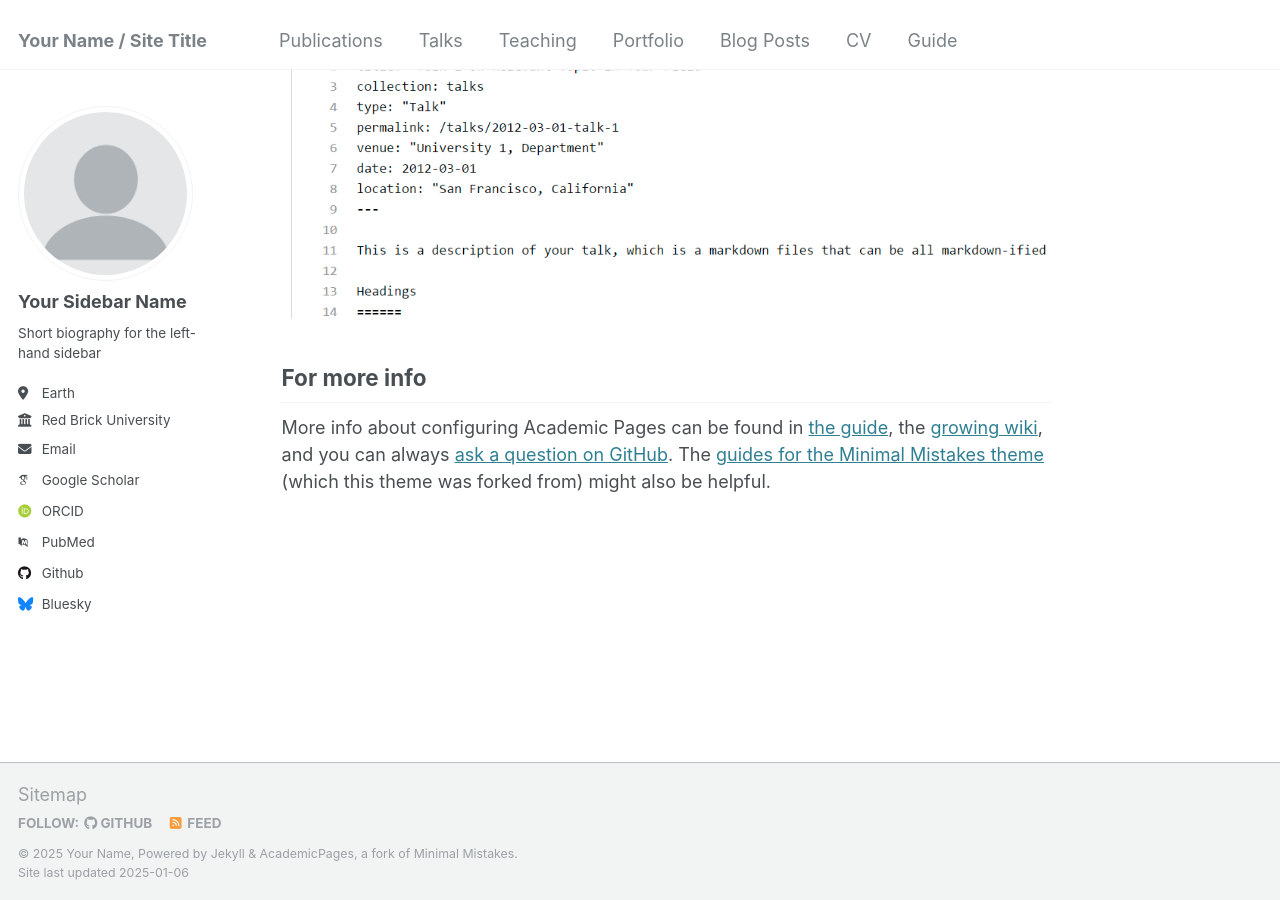
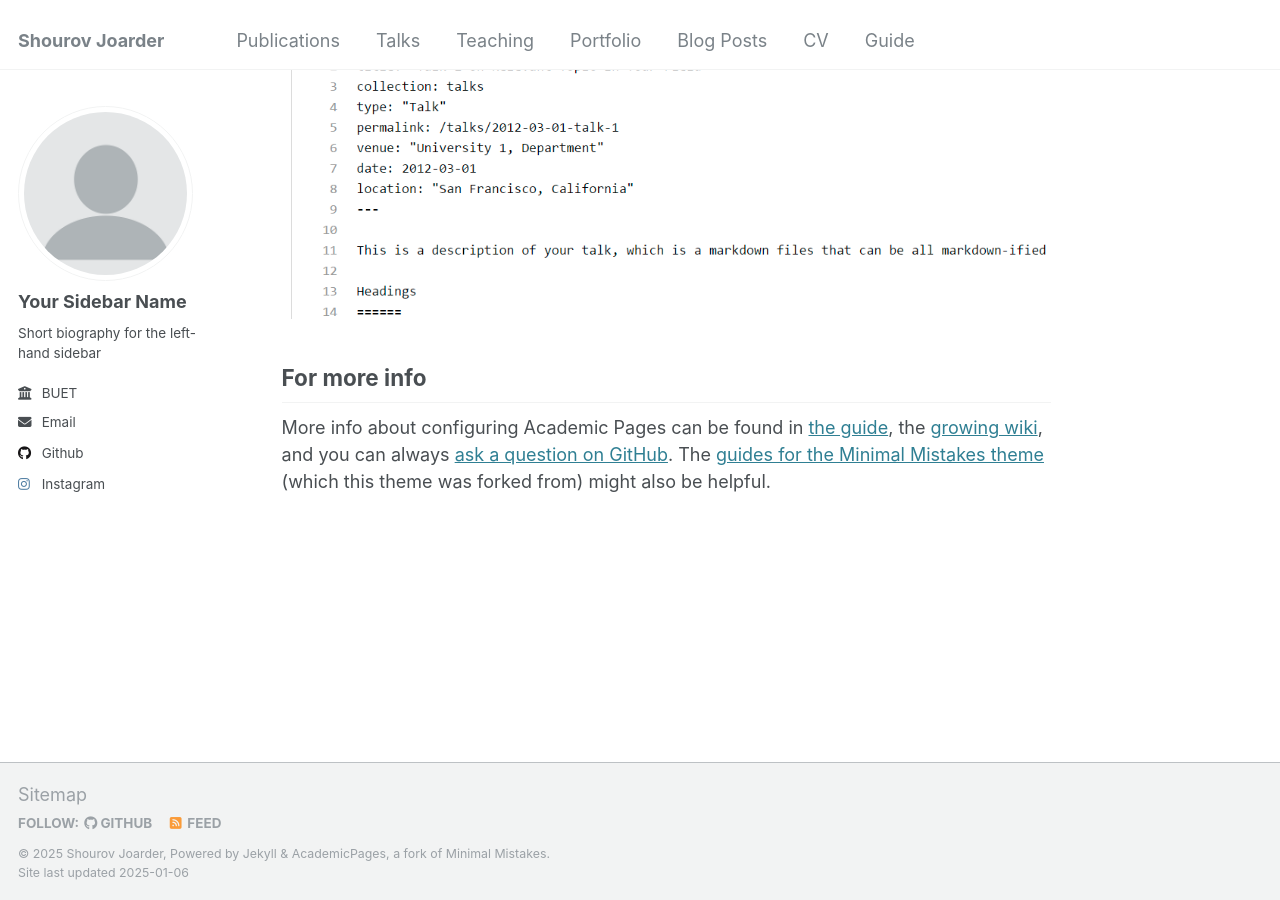
Before and after one commit to jdickamazz/porfolio2, a Jekyll site: the page built from _pages/about.md, in a window 1280 px wide and 900 px high, scrolled down 2643 px. Built offline with Jekyll 4.4.1, drawn with Linux system fonts in a browser that asks for light colours; some web fonts are replaced.

Commit message:
Update _config.yml

```diff
--- a/_config.yml
+++ b/_config.yml
@@ -8,9 +8,9 @@
 
 # Basic Site Settings
 locale                   : "en-US"
-title                    : "Your Name / Site Title"
+title                    : "Shourov Joarder"
 title_separator          : "-"
-name                     : &name "Your Name"
+name                     : &name "Shourov Joarder"
 description              : &description "personal description"
 url                      : https://academicpages.github.io # the base hostname & protocol for your site e.g. "https://[your GitHub username].github.io"
 baseurl                  : "" # the subpath of your site, e.g. "/blog"
@@ -25,18 +25,18 @@ author:
   name             : "Your Sidebar Name"
   pronouns         : # example: "she/her"
   bio              : "Short biography for the left-hand sidebar"
-  location         : "Earth"
-  employer         : "Red Brick University"
+  # location         : "Earth"
+  employer         : "BUET"
   uri              : # URL
-  email            : "none@example.org"
+  email            : "joardershourov60@gmail.com"
 
   # Academic websites
   arxiv            : # URL - Update with the correct link to your profile
-  googlescholar    : "https://scholar.google.com/citations?user=PS_CX0AAAAAJ"
+  # googlescholar    : "https://scholar.google.com/citations?user=PS_CX0AAAAAJ"
   impactstory      : # URL
-  orcid            : "http://orcid.org/yourorcidurl"
+  # orcid            : "http://orcid.org/yourorcidurl"
   semantic         : # URL
-  pubmed           : "https://www.ncbi.nlm.nih.gov/pubmed/?term=john+snow"
+  # pubmed           : "https://www.ncbi.nlm.nih.gov/pubmed/?term=john+snow"
   researchgate     : # URL
   scopus           : # URL
 
@@ -44,19 +44,19 @@ author:
   bitbucket        : # Username - Update with your username on the site
   codepen          : # Username
   dribbble         : # Username
-  github           : "academicpages"
+  github           : "https://github.com/shourovj"
   kaggle           : # Username
   stackoverflow    : # User number or user number and name (i.e., use "1" or "1/jeff-atwood")
 
   # Social media
-  bluesky          : "bsky.app" # Replace this with you Bluesky username
-  facebook         : # Username
+  # bluesky          : "bsky.app" # Replace this with you Bluesky username
+  # facebook         : ""
   flickr           : # Username
   foursquare       : # Username
   goodreads        : # Username
   google_plus      : # Username
   keybase          : # Username
-  instagram        : # Username
+  instagram        : "https://www.instagram.com/shourovjoarder/"
   lastfm           : # Username
   linkedin         : # Username
   mastodon         : # URL
@@ -75,13 +75,13 @@ author:
   zhihu            : # Username
 
 # Publication Category - The following the list of publication categories and their headings
-publication_category:
-  books:
-    title: 'Books'
-  manuscripts:
-    title: 'Journal Articles'
-  conferences:
-    title: 'Conference Papers'
+# publication_category:
+#   books:
+#     title: 'Books'
+#   manuscripts:
+#     title: 'Journal Articles'
+#   conferences:
+#     title: 'Conference Papers'
 
 # Site Settings
 teaser                   :  # filename of teaser fallback teaser image placed in /images/, .e.g. "500x300.png"
```
